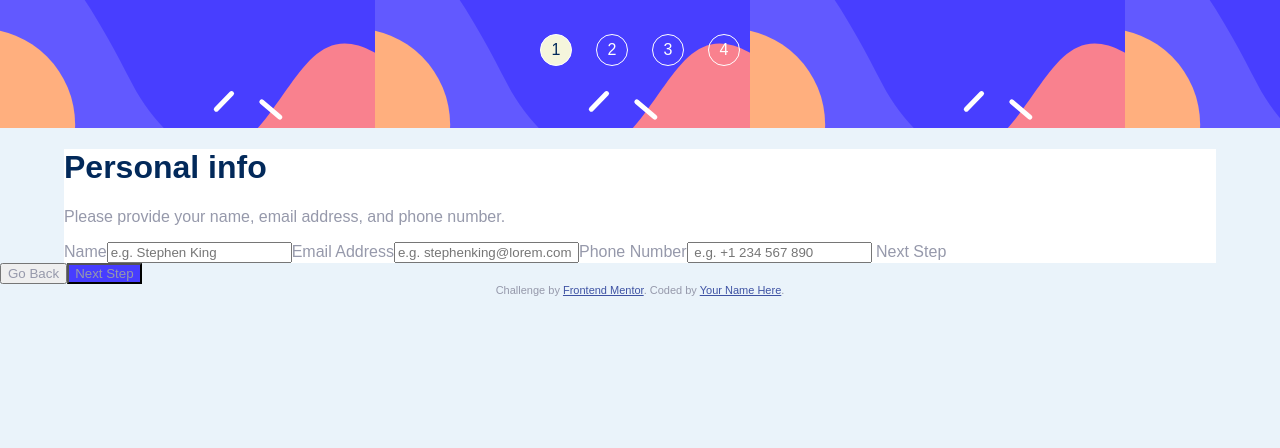
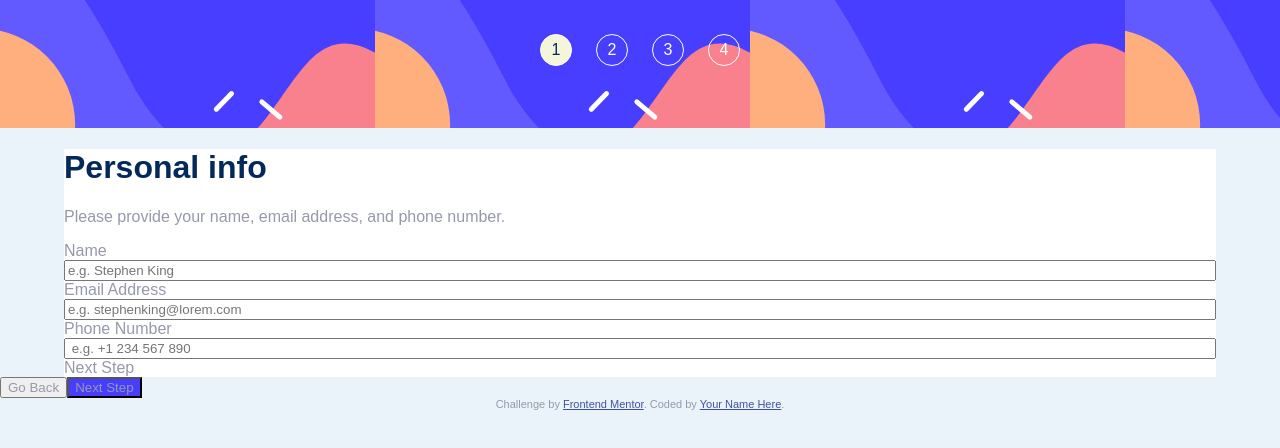
Before and after one commit to BianGode/multistep-form-vue, a Vue app: page / in a window 1280 px wide. Shown: the top 448 px of the page. Built offline with nearby package versions, Linux system fonts and the light colour scheme.

Commit message:
divs added

```diff
--- a/src/App.vue
+++ b/src/App.vue
@@ -13,6 +13,7 @@ const stepState = ref(0);
 // addons
 
 let numberDiv;
+
 onMounted(() => {
   numberDiv = document.querySelector('.numberDiv');
 })
--- a/src/components/PersonalInfo.vue
+++ b/src/components/PersonalInfo.vue
@@ -4,11 +4,11 @@
 </script>
 
 <template>
-  <div>
     <!-- Step 1 start -->
     <div class="step-one-div">
       <h1>Personal info</h1>
       <p class="lightGrey">Please provide your name, email address, and phone number.</p>
+      <div class="formPersonalInfo">
         <label>Name</label>
         <input type="text" placeholder="e.g. Stephen King ">
         <label>Email Address</label>
@@ -16,9 +16,16 @@
         <label>Phone Number</label>
         <input type="text" placeholder=" e.g. +1 234 567 890"> Next Step
       </div>
+    </div>
     <!-- Step 1 end -->
 
-  </div>
 </template>
 
-<style lang="scss" scoped></style>
+<style lang="scss" scoped>
+.step-one-div {
+  .formPersonalInfo {
+    display: flex;
+    flex-direction: column;
+  }
+}
+</style>
```
Also changed, not shown: 2 other files (tests, documents, lock files or other folders). Lines whose indentation alone changed are shown as unchanged.
